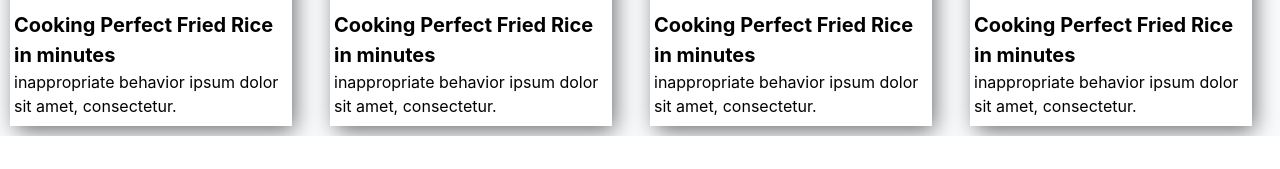
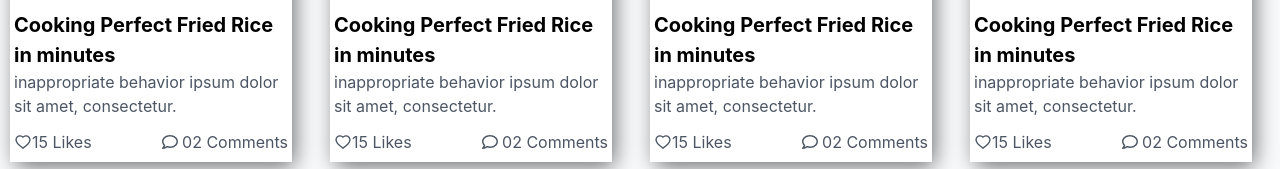
Before and after one commit to sholayman99/figgas, a React (Create React App) app: page / in a window 1280 px wide. Shown: the part 4282-4451 px from the top of the page. Before the commit the page ends 4418 px from the top, so only its background shows below. Built offline with nearby package versions, Linux system fonts and the light colour scheme.

Commit message:
blog card finished

```diff
--- a/package.json
+++ b/package.json
@@ -14,6 +14,7 @@
     "react-datalist-input": "^3.2.1",
     "react-datepicker": "^4.8.0",
     "react-dom": "^18.2.0",
+    "react-icons": "^4.7.1",
     "react-router-dom": "^6.4.4",
     "react-scripts": "5.0.1",
     "sort-by": "^1.2.0",
--- a/src/Pages/Home/LatestBlog/LatestBlog.js
+++ b/src/Pages/Home/LatestBlog/LatestBlog.js
@@ -1,6 +1,8 @@
 import React, { useState } from "react";
 import { Link } from "react-router-dom";
 import "./LatestBlog.css";
+import { AiOutlineHeart } from 'react-icons/ai';
+import { FaRegComment } from 'react-icons/fa';
 
 const LatestBlog = () => {
   const [blogs] = useState([
@@ -56,10 +58,25 @@ const LatestBlog = () => {
                     <h1>{b.title}</h1>
                 </Link>
 
-              <p> {b.description} </p>
-            </div>
+              <p className="text-gray-600"> {b.description} </p>
+
+          <div className="flex items-center justify-between mt-3 text-gray-600">
+
+           <div className="flex items-center ">
+           <p className="text-lg"> <AiOutlineHeart/></p>
+           <p className="text-md">15 Likes</p>
+           </div>
+           <div className="flex items-center ">
+           <p className="mx-1"> <FaRegComment/> </p>
+           <p>02 Comments</p>
+           </div>
+          </div>
+
+          </div>
+
           </div>
         ))}
+
       </div>
     </section>
   );
```
Also changed, not shown: 1 other file (tests, documents, lock files or other folders).
